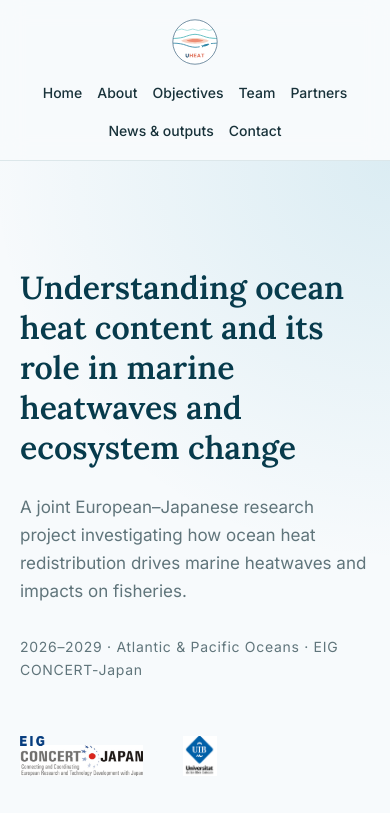
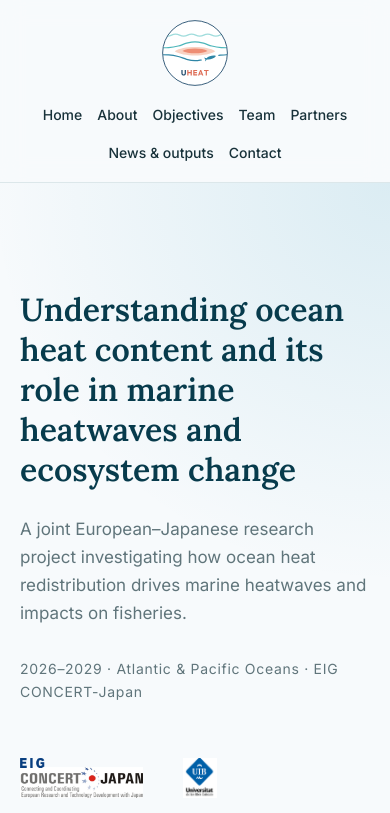
Before and after one commit to KikoMCx/uheat, a plain HTML site: page index.html in a window 390 px wide. Shown: the top 813 px of the page. Drawn offline with Linux system fonts and the light colour scheme.

Commit message:
Update index.html

```diff
--- a/index.html
+++ b/index.html
@@ -250,7 +250,7 @@ gap:12px;
 }
 
 .logo img {
-height:70px;
+height:100px;
 width:auto;
 }
 
@@ -2814,7 +2814,7 @@ font-size:21px;
 }
 
 .logo img {
-height:48px;
+height:70px;
 }
 
 
```
